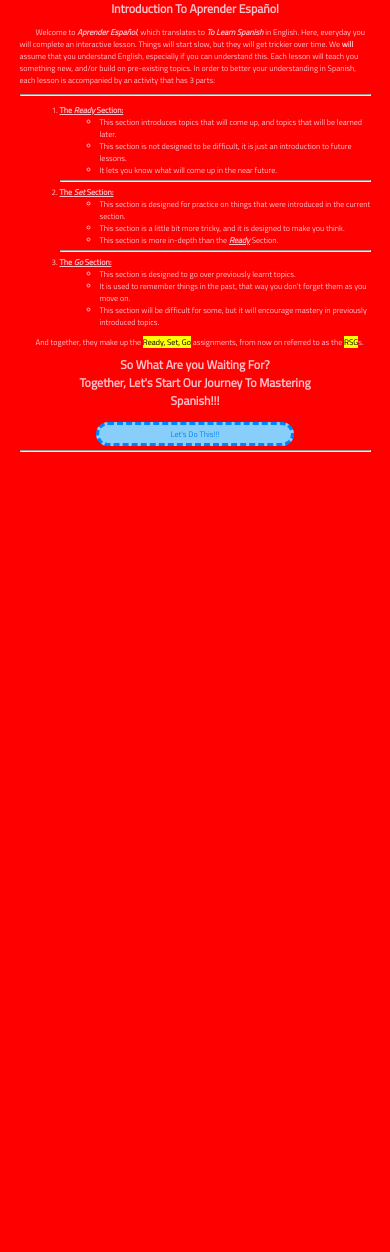
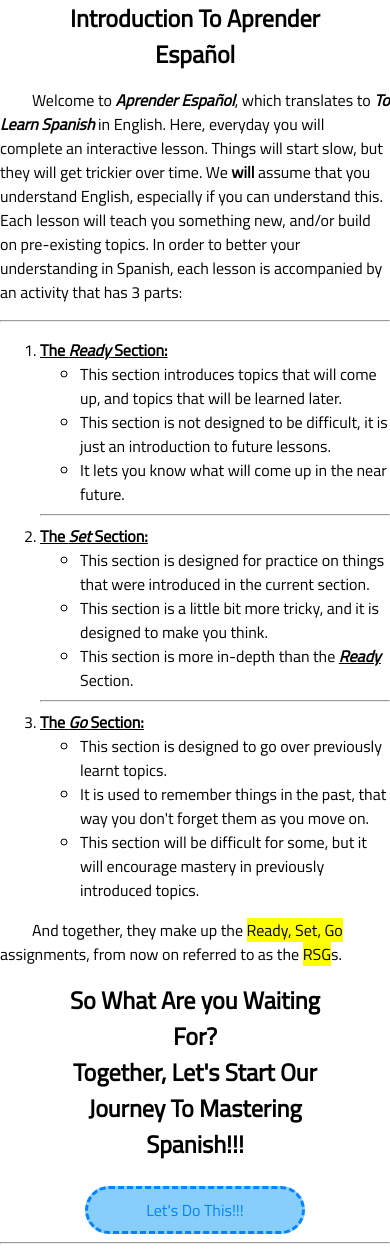
Before and after one commit to Mahdi03/mahdi.github.dev, a PHP site: the page made by DaMahdi03/Ayman_Studios/Aprender_Español/intro.html in a window 390 px wide. Before the commit the page ends 452 px from the top, so only its background shows below. Run offline with PHP 8.4, Linux system fonts and the light colour scheme.

Commit message:
Mobilizing The Static Websites

```diff
--- a/DaMahdi03/Ayman_Studios/Aprender_Español/theme.css
+++ b/DaMahdi03/Ayman_Studios/Aprender_Español/theme.css
@@ -44,9 +44,8 @@
     /* smartphones, iPhone, portrait 480x320 phones */
     body {
         margin: 0 auto;
-        width: 90%;
-        font-size: 0.5em;
-        background: red;
+        width: 100%;
+        font-size: 1em;
     }
 }
 
@@ -57,7 +56,6 @@
 body {
     font-family: 'Titillium Web', sans-serif;
     line-height: 1.5;
-    color: pink;
 }
 
 form {
```
